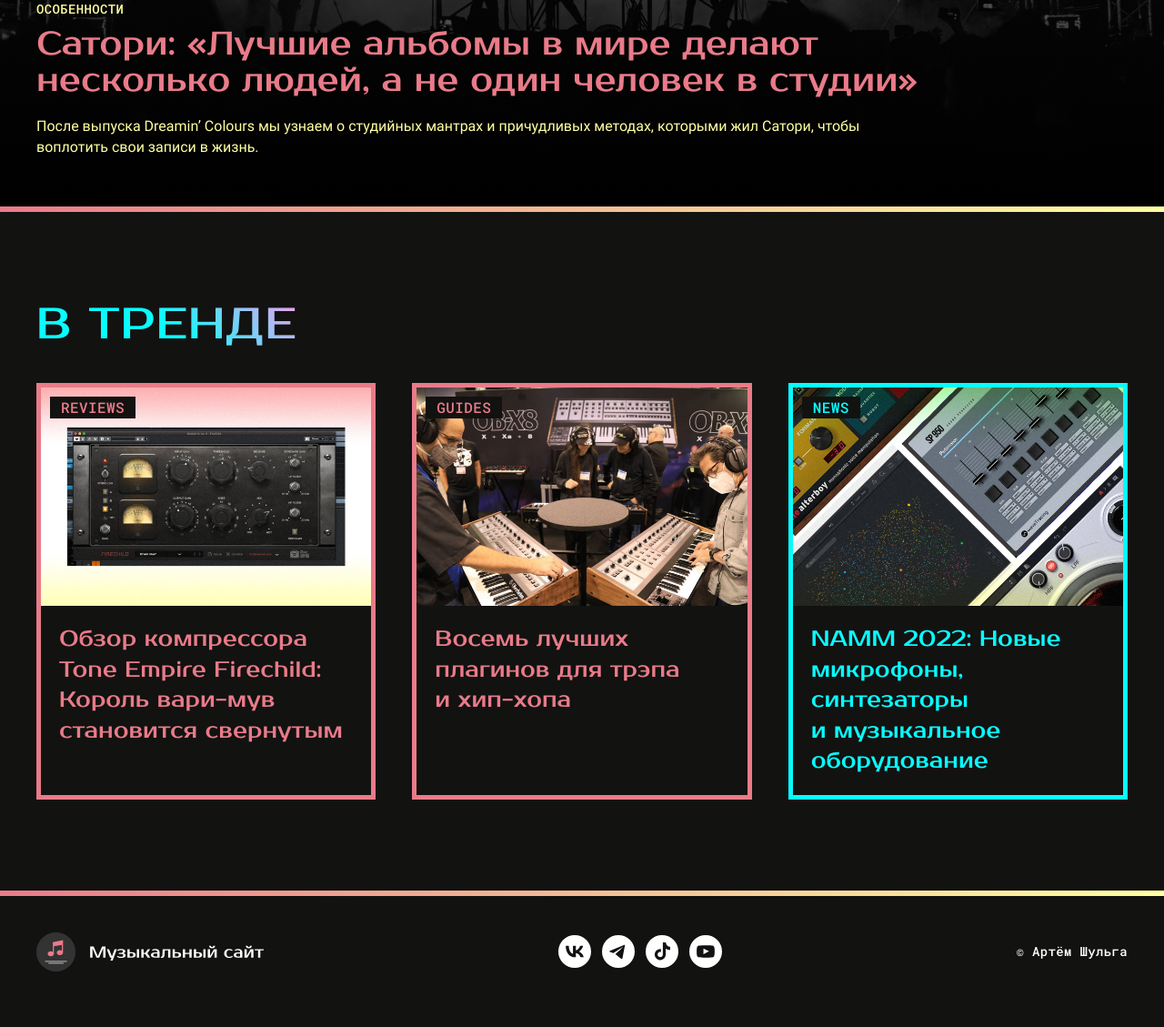
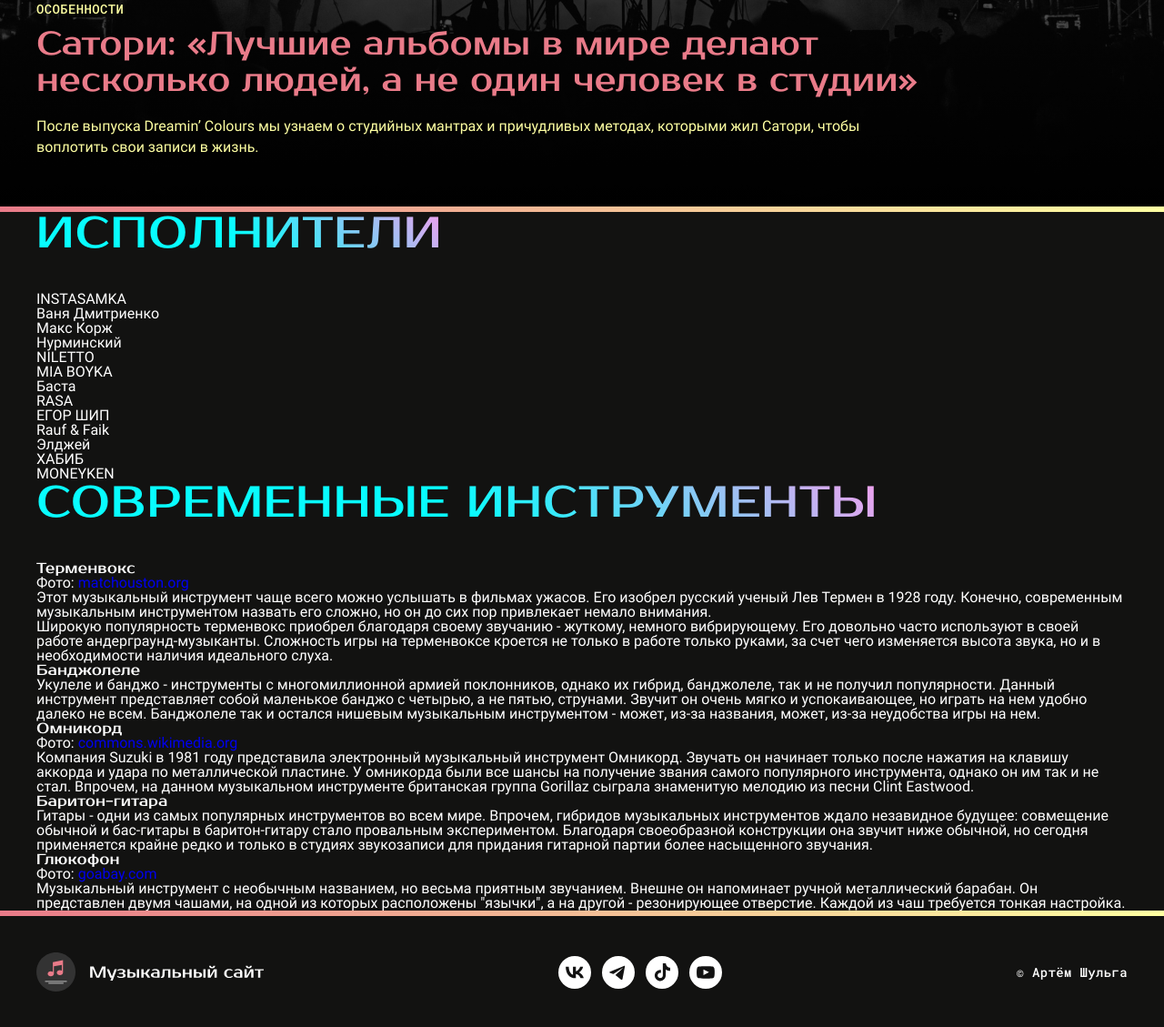
Before and after one commit to marushin13/music-site, a plain HTML site: page index.html in a window 1280 px wide. Shown: the part 447-1576 px from the top of the page at 91% size. Before the commit the page ends 1555 px from the top, so only its background shows below. Drawn offline with Linux system fonts and the light colour scheme; files whose address does not match are found by name.

Commit message:
Update index.html

```diff
--- a/index.html
+++ b/index.html
@@ -63,45 +63,98 @@
 				</div>
 			</section>
 
-			<!-- Блок «в тренде» -->
-			<section class="tranding">
+			<!-- Блок «исполнители» -->
+			<section class="performers">
 				<div class="container">
-					<h2 class="section__title">В тренде</h2>
-					<ul class="tranding__list">
-						<li class="tranding__item">
-							<a href="https://www.google.com/" target="_blank" class="tranding__link">
-								<div class="tranding__image">
-									<img src="access/img/tranding-image-01.jpeg" alt="Картинка тренда 1">
-								</div>
-								<div class="tranding__tag">
-									Reviews
-								</div>
-								<h3 class="tranding__subtitle">Обзор компрессора Tone Empire Firechild: Король вари-мув
-									становится свернутым</h3>
-							</a>
+					<h2 class="section__title">Исполнители</h2>
+					<ul class="performers__list">
+						<li class="performers__item">INSTASAMKA</li>
+						<li class="performers__item">Ваня Дмитриенко</li>
+						<li class="performers__item">Макс Корж</li>
+						<li class="performers__item">Нурминский</li>
+						<li class="performers__item">NILETTO</li>
+						<li class="performers__item">MIA BOYKA</li>
+						<li class="performers__item">Баста</li>
+						<li class="performers__item">RASA</li>
+						<li class="performers__item">ЕГОР ШИП</li>
+						<li class="performers__item">Rauf & Faik</li>
+						<li class="performers__item">Элджей</li>
+						<li class="performers__item">ХАБИБ</li>
+						<li class="performers__item">MONEYKEN</li>
+					</ul>
+				</div>
+			</section>
+
+			<!-- Блок «инструменты» -->
+			<section class="instruments">
+				<div class="container">
+					<h2 class="section__title">Современные инструменты</h2>
+					<ul class="instruments__list">
+						<li class="instruments__item">
+							<h3 class="instruments__subtitle">Терменвокс</h3>
+							<p class="instruments__photo">
+								Фото: <a class="instruments__link" target="_blank"
+									href="http://matchouston.org">matchouston.org</a>
+							</p>
+							<p class="instruments__txt">
+								Этот музыкальный инструмент чаще всего можно услышать в фильмах ужасов. Его
+								изобрел русский ученый Лев Термен в 1928 году. Конечно, современным музыкальным
+								инструментом назвать его сложно, но он до сих пор привлекает немало внимания.
+							</p>
+							<p class="instruments__txt">
+								Широкую популярность терменвокс приобрел благодаря своему звучанию - жуткому,
+								немного вибрирующему. Его довольно часто используют в своей работе
+								андерграунд-музыканты. Сложность игры на терменвоксе кроется не только в работе
+								только руками, за счет чего изменяется высота звука, но и в необходимости
+								наличия идеального слуха.
+							</p>
 						</li>
-						<li class="tranding__item">
-							<a href="https://www.google.com/" target="_blank" class="tranding__link">
-								<div class="tranding__image">
-									<img src="access/img/tranding-image-02.jpeg" alt="Картинка тренда 2">
-								</div>
-								<div class="tranding__tag">
-									Guides
-								</div>
-								<h3 class="tranding__subtitle">Восемь лучших плагинов для трэпа и хип-хопа</h3>
-							</a>
+						<li class="instruments__item">
+							<h3 class="instruments__subtitle">Банджолеле</h3>
+							<p class="instruments__txt">
+								Укулеле и банджо - инструменты с многомиллионной армией поклонников, однако их гибрид,
+								банджолеле, так и не получил популярности. Данный инструмент представляет собой
+								маленькое банджо с четырью, а не пятью, струнами. Звучит он очень мягко и успокаивающее,
+								но играть на нем удобно далеко не всем. Банджолеле так и остался нишевым музыкальным
+								инструментом - может, из-за названия, может, из-за неудобства игры на нем.
+							</p>
 						</li>
-						<li class="tranding__item">
-							<a href="https://www.google.com/" target="_blank" class="tranding__link">
-								<div class="tranding__image">
-									<img src="access/img/tranding-image-03.jpeg" alt="Картинка тренда 3">
-								</div>
-								<div class="tranding__tag">
-									News
-								</div>
-								<h3 class="tranding__subtitle">NAMM 2022: Новые микрофоны, синтезаторы и музыкальное
-									оборудование</h3>
-							</a>
+						<li class="instruments__item">
+							<h3 class="instruments__subtitle">Омникорд</h3>
+							<p class="instruments__photo">
+								Фото: <a class="instruments__link" target="_blank"
+									href="http://commons.wikimedia.org">commons.wikimedia.org</a>
+							</p>
+							<p class="instruments__txt">
+								Компания Suzuki в 1981 году представила электронный музыкальный инструмент Омникорд.
+								Звучать он начинает только после нажатия на клавишу аккорда и удара по металлической
+								пластине. У омникорда были все шансы на получение звания самого популярного инструмента,
+								однако он им так и не стал. Впрочем, на данном музыкальном инструменте британская группа
+								Gorillaz сыграла знаменитую мелодию из песни Clint Eastwood.
+							</p>
+						</li>
+						<li class="instruments__item">
+							<h3 class="instruments__subtitle">Баритон-гитара</h3>
+							<p class="instruments__txt">
+								Гитары - одни из самых популярных инструментов во всем мире. Впрочем, гибридов
+								музыкальных инструментов ждало незавидное будущее: совмещение обычной и бас-гитары в
+								баритон-гитару стало провальным экспериментом. Благодаря своеобразной конструкции она
+								звучит ниже обычной, но сегодня применяется крайне редко и только в студиях звукозаписи
+								для придания гитарной партии более насыщенного звучания.
+							</p>
+						</li>
+						<li class="instruments__item">
+							<h3 class="instruments__subtitle">Глюкофон</h3>
+							<p class="instruments__photo">
+								Фото: <a class="instruments__link" target="_blank"
+									href="http://goabay.com">goabay.com</a>
+							</p>
+							<p class="instruments__txt">
+								Музыкальный инструмент с необычным названием, но весьма приятным звучанием. Внешне он
+								напоминает ручной металлический барабан. Он представлен двумя чашами, на одной из
+								которых расположены "язычки", а на другой - резонирующее отверстие. Каждой из чаш
+								требуется тонкая настройка.
+							</p>
 						</li>
 					</ul>
 				</div>
```
